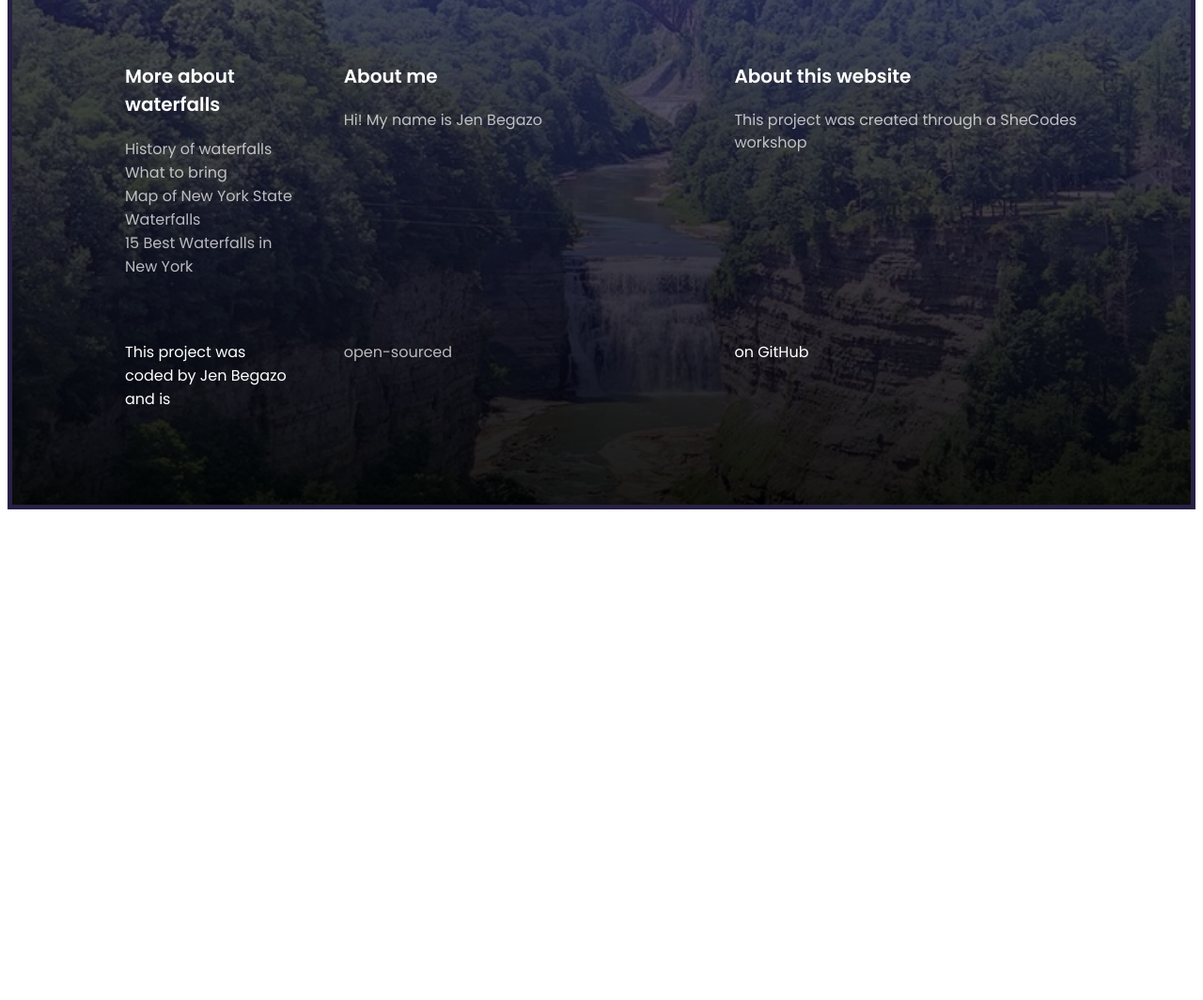
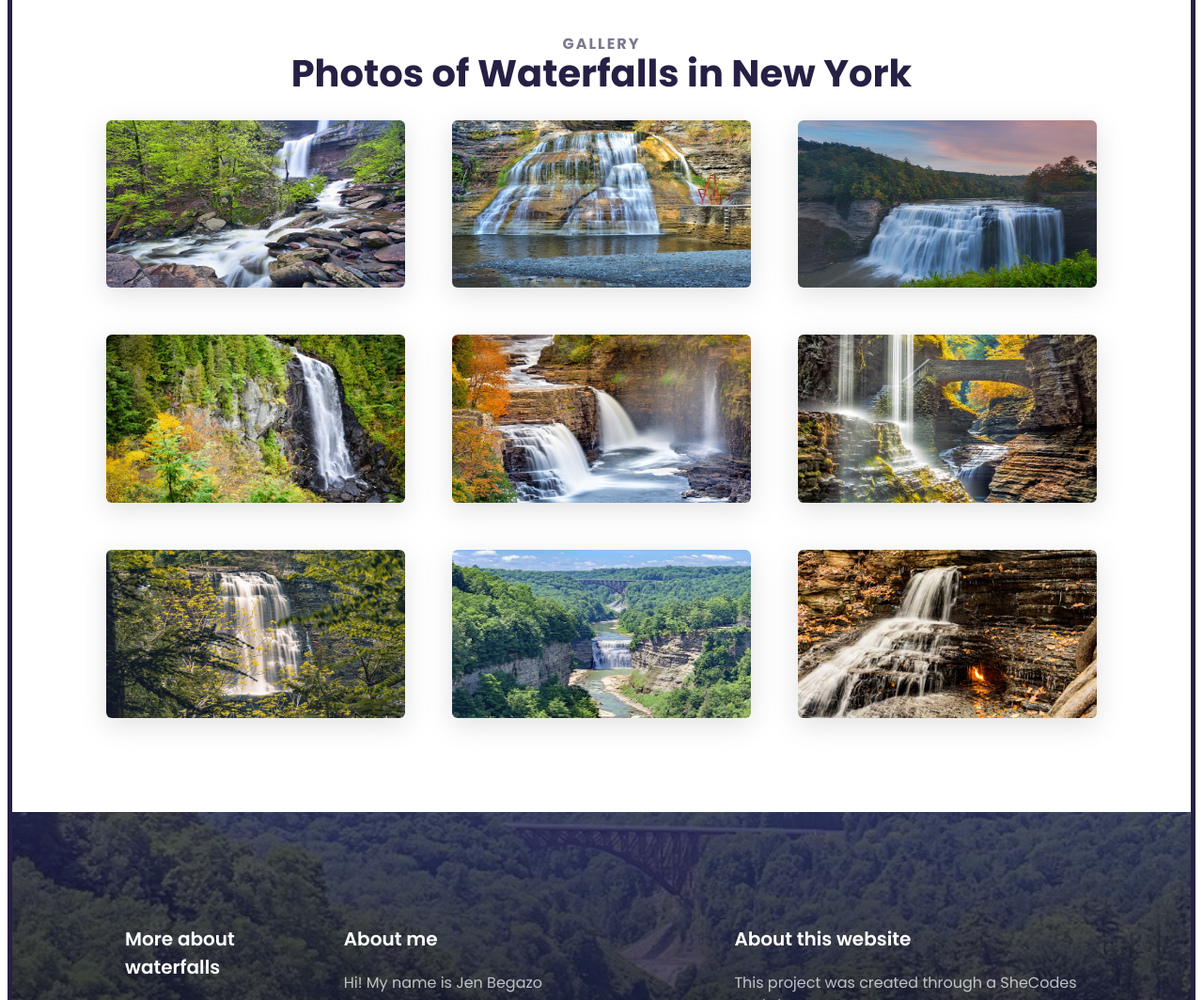
Before and after one commit to begazj/hidden-treasures-project, a plain HTML site: page index.html in a window 1280 px wide. Shown: the part 2820-3884 px from the top of the page at 94% size. Before the commit the page ends 3370 px from the top, so only its background shows below. Drawn offline with Linux system fonts and the light colour scheme.

Commit message:
Added waterfall gallery section

```diff
--- a/index.html
+++ b/index.html
@@ -183,6 +183,44 @@
             </div>
           </div>
         </section>
+        <section>
+          <h2 class="text-center">Gallery</h2>
+          <h3 class="text-center">Photos of Waterfalls in New York</h3>
+          <div class="gallery">
+            <div class="grid grid-3-columns">
+              <img
+                src="images/kaaterskill-falls.jpeg"
+                alt="Kaaterskill Falls"
+              />
+              <img src="images/lower-falls.jpeg" alt="Lower Falls" />
+              <img
+                src="images/middle-falls-genesee-river-letchworth-state-park.jpeg"
+                alt="Middle Falls Genesee River"
+              />
+              <img src="images/ok-slip-falls.jpeg" alt="Ok Slip Falls" />
+              <img
+                src="images/rainbow-falls-ausable-chasm.jpeg"
+                alt="Rainbow Falls Ausable Chasm"
+              />
+              <img
+                src="images/rainbow-falls-watkins-glen-state-park.jpeg"
+                alt="Rainbow Falls Watkins Glen State Park"
+              />
+              <img
+                src="images/salmon-river-falls.jpeg"
+                alt="Salmon River Falls"
+              />
+              <img
+                src="images/upper-falls-letchworth-state-park.jpeg"
+                alt="Upper Falls Letchworth State Park"
+              />
+              <img
+                src="images/Eternal-Flame-Falls.jpg"
+                alt="Eternal Flame Falls"
+              />
+            </div>
+          </div>
+        </section>
       </main>
 
       <footer>
--- a/src/styles.css
+++ b/src/styles.css
@@ -182,6 +182,19 @@ footer a {
 .text-center {
   text-align: center;
 }
+.gallery {
+  margin-top: 20px;
+}
+.gallery img {
+  width: 100%;
+  aspect-ratio: 16/9;
+  border-radius: 6px;
+  box-shadow: rgba(100, 100, 111, 0.2) 0px 7px 29px 0px;
+}
+.gallery img:hover {
+  transform: scale(1.5);
+  transition: 0.3s;
+}
 @media (max-width: 960px) {
   header {
     padding: 60px 0;
```
